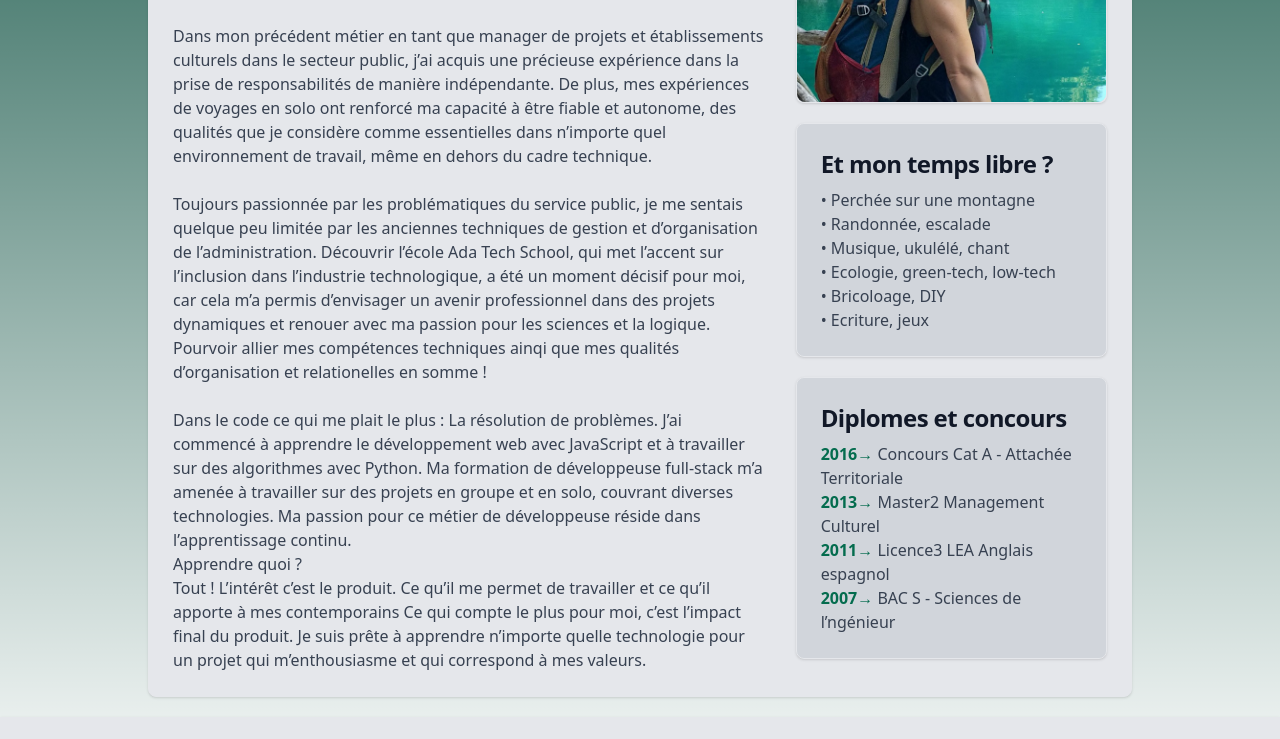
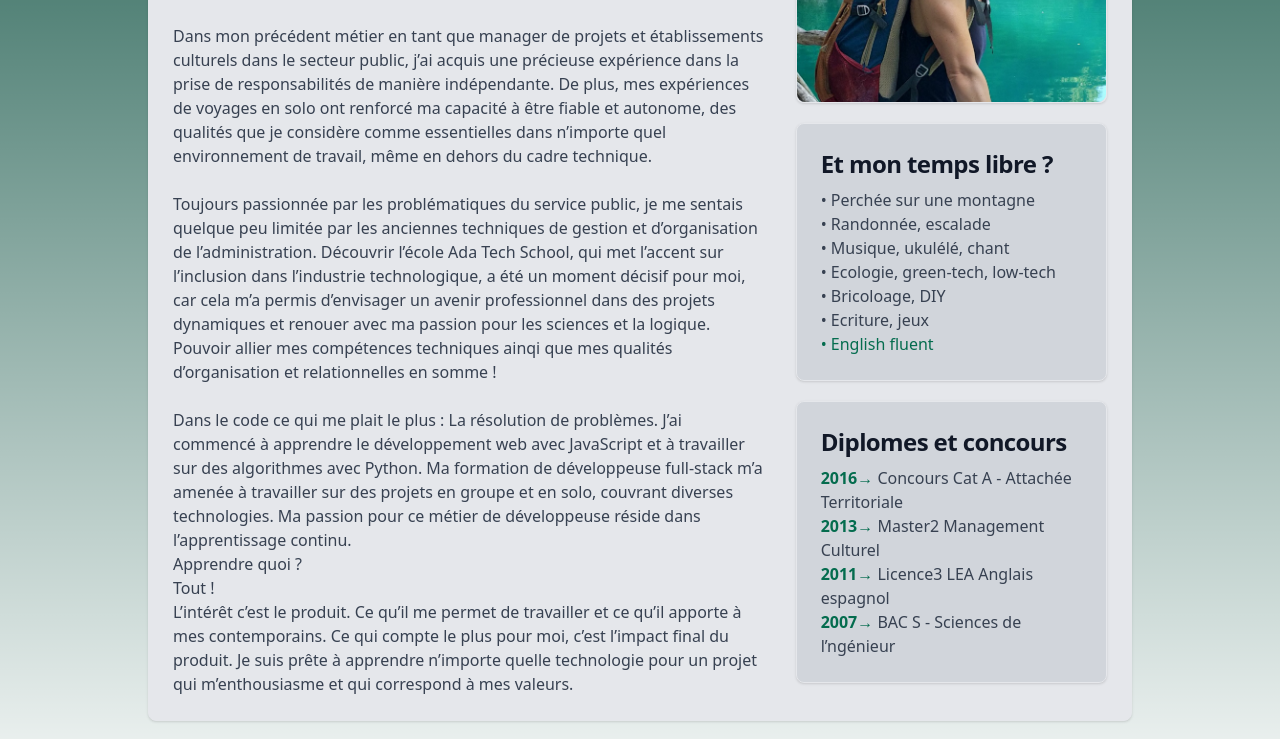
Before and after one commit to elsacatoire/blog-next, a Next.js app: page /presentation in a window 1280 px wide. Shown: the part 409-1148 px from the top of the page. Built offline with nearby package versions, Linux system fonts and the light colour scheme.

Commit message:
fix fautes et cv dl

```diff
--- a/app/page.tsx
+++ b/app/page.tsx
@@ -28,10 +28,11 @@ export default function Home() {
               <p className="font-normal text-gray-700 dark:text-gray-400">&#x2022; Projet dev perso : site de révision notions tech, type flashcards</p>
               <p className="font-normal text-gray-700 dark:text-gray-400">&#x2022; Préparation de la certification <span className="text-green-700"> <Link href="https://www.francecompetences.fr/recherche/rncp/35653/">Concepteur développeur d&rsquo;application web</Link> RNCP 6 (BAc+3)</span></p>
             </div>
+            <br />
             <div>
               <p className="text-xl font-semibold text-green-700 dark:text-gray-400">&#x1F49C; Télécharger mon CV</p>
-              <Link href="https://drive.google.com/file/d/1AhLRbQcMAndloqCun5pMDTTCte_fAlcM/view?usp=drive_link"><p className="font-normal text-gray-700 dark:text-gray-400">&#x2022; Version française</p></Link>
-              <Link href="https://drive.google.com/file/d/1uh-C1mp-7bGBXiuJBzGnv7hlpCzODDpg/view?usp=drive_link"><p className="font-normal text-gray-700 dark:text-gray-400">&#x2022; English version</p></Link>
+              <Link href="https://drive.google.com/file/d/1AhLRbQcMAndloqCun5pMDTTCte_fAlcM/view?usp=drive_link"><p className="font-normal text-gray-700 dark:text-gray-400">&#x2022; <span className="underline">Version française</span></p></Link>
+              <Link href="https://drive.google.com/file/d/1uh-C1mp-7bGBXiuJBzGnv7hlpCzODDpg/view?usp=drive_link"><p className="font-normal text-gray-700 dark:text-gray-400">&#x2022; <span className="underline">English version</span></p></Link>
             </div>
 
             {/* <h5 className="mt-10 text-center text-2xl tracking-tight text-green-700 dark:text-white">Je recherche une <span className="font-bold">alternance en contrat pro</span></h5>
--- a/app/posts/page.tsx
+++ b/app/posts/page.tsx
@@ -22,6 +22,7 @@ export default function PostsPage() {
                     <div className="md:w-1/3 md:order-2 rounded-lg mx-auto">
                         <div className="h-full max-w-m p-6 bg-gray-300 border border-gray-200 rounded-lg shadow dark:bg-gray-800 dark:border-gray-700 dark:hover:bg-gray-700">
                             <h5 className="text-2xl font-bold tracking-tight text-gray-900 dark:text-white">Quelques textes</h5>
+                            <br />
                             <Link href="https://medium.com/@elsa.catoire" className="mr-5 hover:underline md:mr-10" target="_blank" rel="noopener noreferrer">
                                 <p className="font-normal text-gray-700 dark:text-gray-400">&#x2022; Medium</p>
                             </Link>
--- a/app/presentation/page.tsx
+++ b/app/presentation/page.tsx
@@ -19,14 +19,15 @@ export default function Présentation() {
                         <br />
                         <p className="font-normal text-gray-700 dark:text-gray-400">Dans mon précédent métier en tant que manager de projets et établissements culturels dans le secteur public, j&rsquo;ai acquis une précieuse expérience dans la prise de responsabilités de manière indépendante. De plus, mes expériences de voyages en solo ont renforcé ma capacité à être fiable et autonome, des qualités que je considère comme essentielles dans n&rsquo;importe quel environnement de travail, même en dehors du cadre technique.</p>
                         <br />
-                        <p className="font-normal text-gray-700 dark:text-gray-400">Toujours passionnée par les problématiques du service public, je me sentais quelque peu limitée par les anciennes techniques de gestion et d&rsquo;organisation de l&rsquo;administration. Découvrir l&rsquo;école Ada Tech School, qui met l&rsquo;accent sur l&rsquo;inclusion dans l&rsquo;industrie technologique, a été un moment décisif pour moi, car cela m&rsquo;a permis d&rsquo;envisager un avenir professionnel dans des projets dynamiques et renouer avec ma passion pour les sciences et la logique. Pourvoir allier mes compétences techniques ainqi que mes qualités d&rsquo;organisation et relationelles en somme !</p>
+                        <p className="font-normal text-gray-700 dark:text-gray-400">Toujours passionnée par les problématiques du service public, je me sentais quelque peu limitée par les anciennes techniques de gestion et d&rsquo;organisation de l&rsquo;administration. Découvrir l&rsquo;école Ada Tech School, qui met l&rsquo;accent sur l&rsquo;inclusion dans l&rsquo;industrie technologique, a été un moment décisif pour moi, car cela m&rsquo;a permis d&rsquo;envisager un avenir professionnel dans des projets dynamiques et renouer avec ma passion pour les sciences et la logique. Pouvoir allier mes compétences techniques ainqi que mes qualités d&rsquo;organisation et relationnelles en somme !</p>
                         <br />
                         <p className="font-normal text-gray-700 dark:text-gray-400">Dans le code ce qui me plait le plus : La résolution de problèmes.
                             J&rsquo;ai commencé à apprendre le développement web avec JavaScript et à travailler sur des algorithmes avec Python.
                             Ma formation de développeuse full-stack m&rsquo;a amenée à travailler sur des projets en groupe et en solo, couvrant diverses technologies.
                             Ma passion pour ce métier de développeuse réside dans l&rsquo;apprentissage continu.
-                            <p>Apprendre quoi ?</p> Tout !
-                            L&rsquo;intérêt c&rsquo;est le produit. Ce qu&rsquo;il me permet de travailler et ce qu&rsquo;il apporte à mes contemporains
+                            <p>Apprendre quoi ?</p>
+                            <p>Tout !</p>
+                            L&rsquo;intérêt c&rsquo;est le produit. Ce qu&rsquo;il me permet de travailler et ce qu&rsquo;il apporte à mes contemporains.
                             Ce qui compte le plus pour moi, c&rsquo;est l&rsquo;impact final du produit.
                             Je suis prête à apprendre n&rsquo;importe quelle technologie pour un projet qui m&rsquo;enthousiasme et qui correspond à mes valeurs.</p>
 
@@ -42,6 +43,7 @@ export default function Présentation() {
                             <p className="font-normal text-gray-700 dark:text-gray-400">&#x2022; Ecologie, green-tech, low-tech</p>
                             <p className="font-normal text-gray-700 dark:text-gray-400">&#x2022; Bricoloage, DIY</p>
                             <p className="font-normal text-gray-700 dark:text-gray-400">&#x2022; Ecriture, jeux</p>
+                            <p className="font-normal text-green-700 dark:text-gray-400">&#x2022; English fluent</p>
                         </div>
                         <div className=" mt-5 p-6 bg-gray-300 border border-gray-200 rounded-lg shadow dark:bg-gray-800 dark:border-gray-700 dark:hover:bg-gray-700">
                             <h5 className="mb-2 text-2xl font-bold tracking-tight text-gray-900 dark:text-white">Diplomes et concours</h5>
--- a/app/voyages/page.tsx
+++ b/app/voyages/page.tsx
@@ -39,6 +39,8 @@ export default function Voyages() {
                             <p className="font-normal text-gray-700 dark:text-gray-400">&#x2022; 57 000km parcourus</p>
                             <p className="font-normal text-gray-700 dark:text-gray-400">&#x2022; 22 pays</p>
                             <p className="font-normal text-gray-700 dark:text-gray-400">&#x2022; 9 woofings</p>
+                            <p className="font-normal text-gray-700 dark:text-gray-400">&#x2022; Pair & mob voyages</p>
+                            <p className="font-normal text-gray-700 dark:text-gray-400">&#x2022; Création et alimentation de communautés de voyageurs libres</p>
 
                         </div>
                     </div>
@@ -57,7 +59,7 @@ export default function Voyages() {
                         <div className="h-full max-w-sm p-6 bg-gray-300 border border-gray-200 rounded-lg shadow dark:bg-gray-800 dark:border-gray-700 dark:hover:bg-gray-700">
                             <h5 className="mb-2 text-2xl font-bold tracking-tight text-gray-900 dark:text-white">Skills</h5>
                             <p className="font-normal text-gray-700 dark:text-gray-400">&#x2022; Autonomie</p>
-                            <p className="font-normal text-gray-700 dark:text-gray-400">&#x2022; Langages : roumain, serbo-croate, turc</p>
+                            <p className="font-normal text-gray-700 dark:text-gray-400">&#x2022; Langages : anglais fluent, roumain, serbo-croate, turc</p>
                             <p className="font-normal text-gray-700 dark:text-gray-400">&#x2022; Ukulélé</p>
                             <p className="font-normal text-gray-700 dark:text-gray-400">&#x2022; Conduire un tracteur</p>
                             <p className="font-normal text-gray-700 dark:text-gray-400">&#x2022; Traite et fabrication de fromage</p>
```
